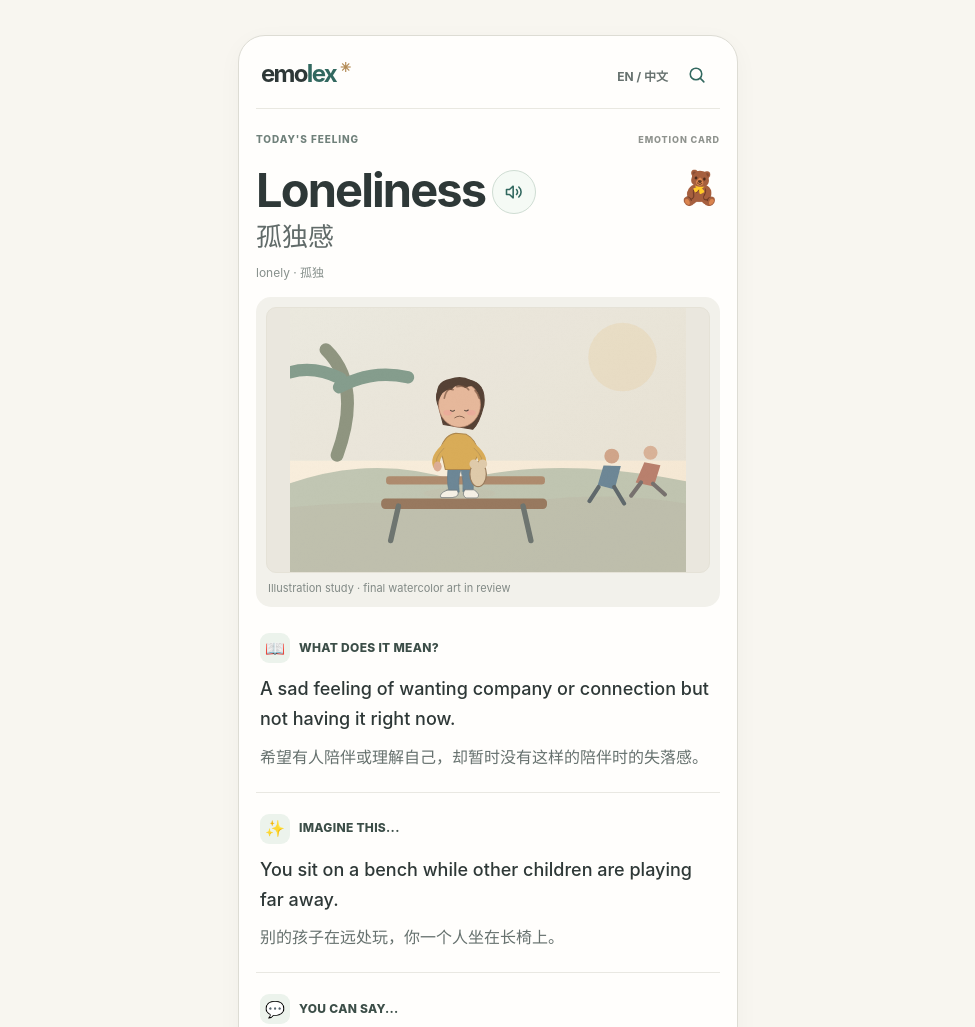
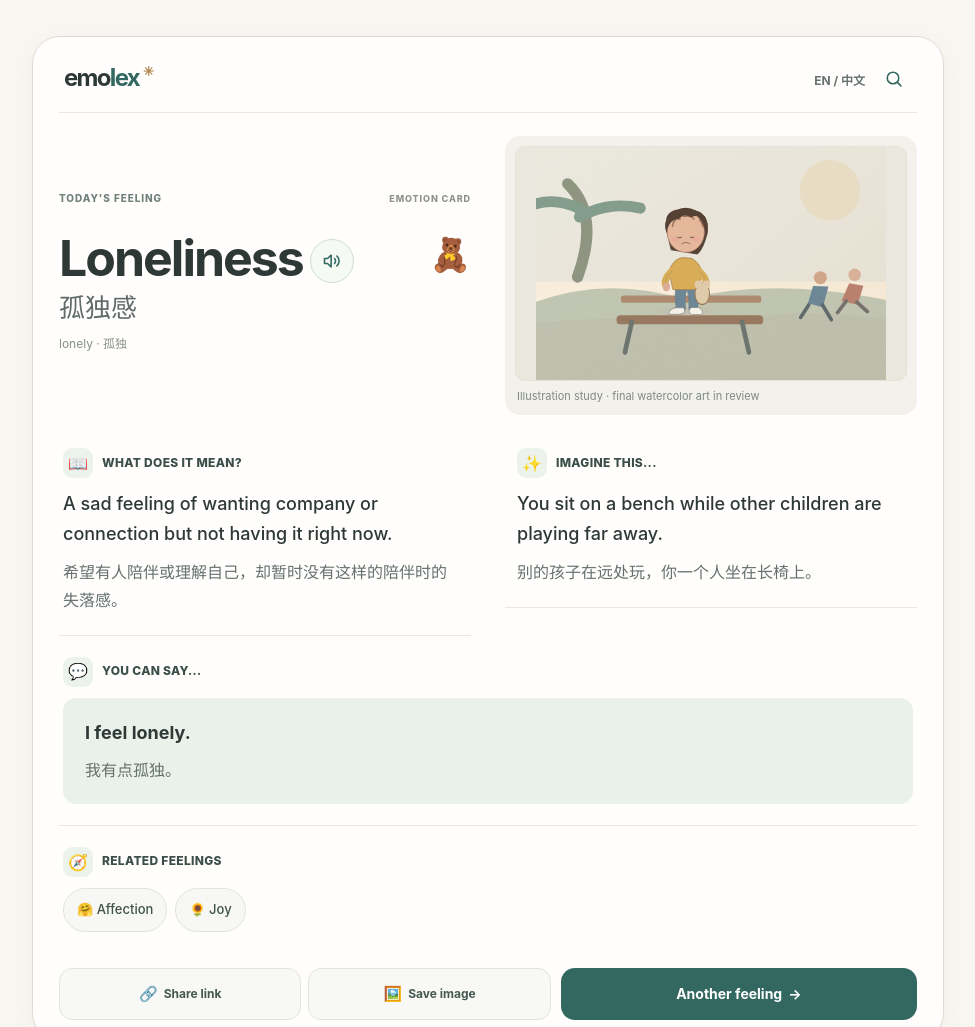
Before and after one commit to puran1218/emotions, a website: page static/emotions/index.html in a window 1280 px wide. Shown: the top 1027 px of the page, without its empty margins (152-1127 px from the left). Drawn offline with Linux system fonts and the light colour scheme.

Commit message:
feat(ui): add spacious tablet and desktop card layout

```diff
--- a/static/emotions/styles.css
+++ b/static/emotions/styles.css
@@ -45,7 +45,7 @@ button:disabled{cursor:wait;opacity:.55}
 .label-icon{width:30px;height:30px;display:grid;place-items:center;flex:none;border-radius:9px;background:#ECF3EC;font-size:16px;letter-spacing:0}
 .primary-copy{font-size:17px;line-height:1.68;font-weight:520;margin:0 0 8px;overflow-wrap:anywhere;text-wrap:pretty}
 .secondary-copy{font-size:15px;line-height:1.75;color:var(--muted);margin:0;overflow-wrap:anywhere;text-wrap:pretty}
-.speaking-section blockquote{margin:0;border-radius:13px;background:#F0F4EF;padding:13px 14px}
+.speaking-section blockquote{margin:0;border-radius:13px;background:#EAF1EA;padding:16px 17px}
 .speaking-section .primary-copy{font-weight:650}
 .related-list{display:flex;flex-wrap:wrap;gap:8px}
 .related-chip{border:1px solid #E0E4DD;background:#F7F8F5;color:#40534A;border-radius:999px;padding:8px 13px;min-height:44px;font-size:13px;font-weight:550;line-height:1.3}
@@ -92,6 +92,23 @@ button:disabled{cursor:wait;opacity:.55}
  .share-controls{flex:1 1 58%;min-width:0}
  .next-button{flex:1 1 42%}
 }
+@media(min-width:820px){
+ .page-content{max-width:960px;padding:36px 24px 62px}
+ .emotion-card{padding:20px 26px;border-radius:28px}
+ .card-body{display:grid;grid-template-columns:minmax(0,1fr) minmax(0,1fr);column-gap:34px;align-items:start}
+ .emotion-head{grid-column:1;grid-row:1;align-self:center;padding:8px 0 12px}
+ .art-panel{grid-column:2;grid-row:1;margin:0 0 12px}
+ .meaning-section{grid-column:1;grid-row:2;padding-right:12px}
+ .scene-section{grid-column:2;grid-row:2;padding-left:12px}
+ .speaking-section{grid-column:1/-1;grid-row:3}
+ .related-section{grid-column:1/-1;grid-row:4}
+ .card-footer{grid-column:1/-1}
+ .speaking-section blockquote{padding:20px 22px}
+ .explore-card{max-width:680px;margin:0 auto}
+ .explore-card .card-body{display:block}
+ .intro-kicker{padding-bottom:24px}
+ .title-words h1{font-size:clamp(36px,4.5vw,50px)}
+}
 @media(max-width:350px){
  .page-content{padding:10px 8px 28px}
  .emotion-card{padding:9px}
```
